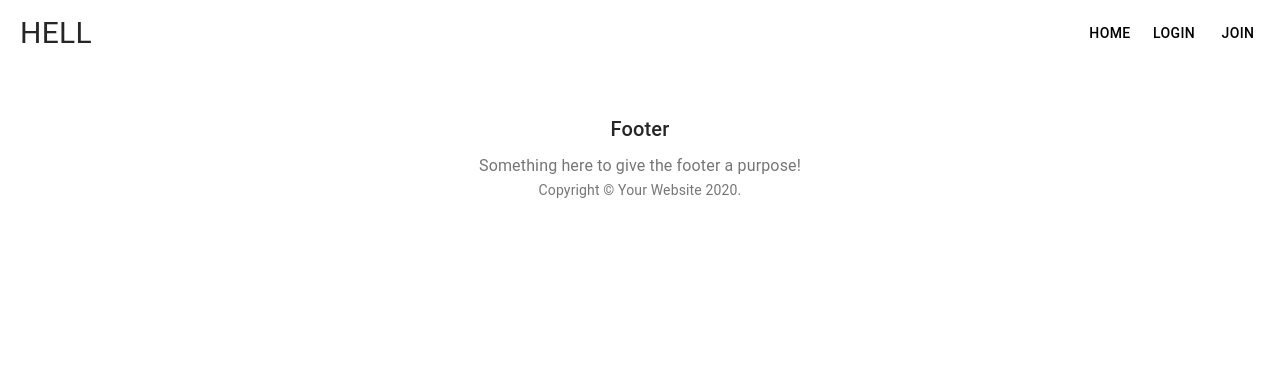
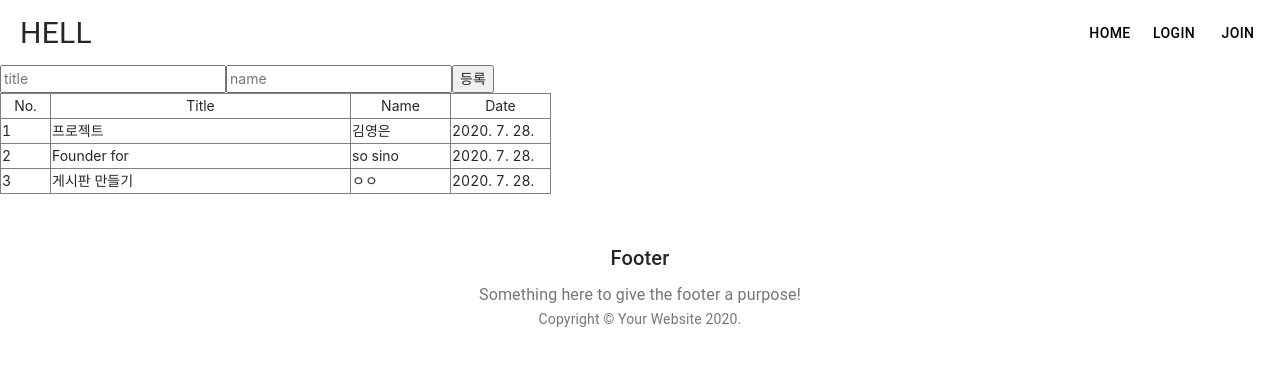
Before and after one commit to bitfrontr46/bitauction, a React (Create React App) app in the folder frontend/: page /board in a window 1280 px wide. Shown: the top 366 px of the page. Built offline with nearby package versions, Linux system fonts and the light colour scheme.

Commit message:
리뷰 페이지 구현

```diff
--- /dev/null
+++ b/frontend/src/pages/Board/Board.js
@@ -0,0 +1,159 @@
+
+import React, { Component } from 'react';
+
+//db 사용하지 않고 게시판 만들기
+
+
+class Board extends Component {
+
+    //더미데이터
+    state ={
+        maxNo: 3,
+        boards : [
+            { //json 형식
+                brdno: 1,
+                brdwriter: '김영은',
+                brdtitle: '프로젝트',
+                brddate: new Date()
+            },
+            {
+                brdno:2,
+                brdwriter: 'so sino',
+                brdtitle: 'Founder for',
+                brddate: new Date()
+            },
+            {
+                brdno:3,
+                brdwriter: 'ㅇㅇ',
+                brdtitle: '게시판 만들기',
+                brddate: new Date()
+
+            }
+
+        ]
+    }
+
+    handleSavaData = (data)=>{ //함수 실행안됨
+       // console.log("handleSaveData");
+        this.setState({
+            maxNo: this.state.maxNo+1,
+            boards: this.state.boards.concat({brdno: this.state.maxNo, brddate: new Date(), ...data})
+        }) //저장시 글 번호(brdno)와 작성일자(brddate)을 생성한다.
+    }
+
+    //concat
+
+    render() {
+        const {boards} = this.state; //const boards = this.state.boards(state에 있는 데이터를 boards에 저장)
+        // const list = boards.map(function(row){
+        //     console.log("list");
+        //     return row.brdno + row.brdwriter;
+        // });
+
+        return (
+          <div>
+            {/* {list} */}
+            {/* 파라미터로 handleSAveData()함수를 onSaveData()라는 이름으로 넘겨줌 */}
+             <BoardForm onSaveData={this.handleSavaData}/>
+            <table border="1">
+              <tbody>
+                <tr align="center">
+                    <td width="50">No.</td>
+                    <td width="300">Title</td>
+                    <td width="100">Name</td>
+                    <td width="100">Date</td>
+                </tr>
+                {
+                   boards.map(function(row){
+                       return (<BoardItem key={row.brdno} row={row}/>)
+                   })
+                    //row라는 변수로 boards의 행(row)을 하나씩 지정해서 넘겨줌
+                    //boarditem 컴포넌트에서 이 row를 this.props로 받아서 사용함
+                }
+
+              </tbody>
+            </table>
+          </div>
+        );
+    }
+}
+
+
+class BoardItem extends Component {
+    render() {
+        return (
+            <tr>
+                <td>{this.props.row.brdno}</td>
+                <td>{this.props.row.brdtitle}</td>
+                <td>{this.props.row.brdwriter}</td>
+                <td>{this.props.row.brddate.toLocaleDateString('ko-KR')}</td>
+            </tr>
+        );
+    }
+    //컴포넌트 자신이 사용하는 것 -> state, 부모로부터 받은 것은 props
+}
+
+
+
+
+class BoardForm extends Component {
+
+    state = {}
+
+    handleChange = (e)=>{ //값을 입력할 때마다 입력값을 받아서 저장
+
+        this.setState({
+            [e.target.name]: e.target.value
+        })
+    }
+
+    handleSubmit = (e)=>{ //사용자가 값을 입력하고 저장할 때 발생
+        console.log("handleSubmit");
+        this.props.onSaveData(this.state);//onSaveData 함수를 호출하여 데이터 저장
+        this.setState({});
+
+    }
+
+
+    render() {
+        return (
+            <div>
+                <input placeholder="title" name="brdtitle" onChange={this.handleChange}/>
+                <input placeholder="name" name="brdwriter" onChange={this.handleChange}/>
+                <button onClick={this.handleSubmit}>등록</button>
+             </div>
+        );
+    }
+}
+
+
+
+export default Board;
+
+
+
+/*
+
+다하면 클래스형 -> 함수형으로 바꾸기!
+
+-컴포넌트 내의 변수나 함수(이벤트 핸들러)를 참조할 때는 this 붙이기!
+
+1. 주어진 배열의 내용을 출력하는 글 리스트 작성
+2. 테이블(table)태그로 게시판 리스트처럼 출력함
+3. 값을 입력받아서 저장하는 글 쓰기 기능 구현
+-html 컨트롤과 이벤트가 react와 연동되는 법을 알아야 함
+
+
+*등록버튼을 누르면 글이 추가되지 않고 새로고침됨
+e.preventDefault 없애면 글이 추가되는 동시에 사라짐
+
+-> <form onSubmit={this.handleSubmit}></form>
+을 삭제하고 <button onClick={this.handleSubmit} 추가
+
+form이 submit 되면서 페이지가 리로드됨
+
+
+
+
+
+*/
--- a/frontend/src/pages/review/Review.js
+++ b/frontend/src/pages/review/Review.js
@@ -6,6 +6,21 @@ import Rating from '@material-ui/lab/Rating';
 import {makeStyles} from '@material-ui/core/styles';
 import TextareaAutosize from '@material-ui/core/TextareaAutosize';
 import Button from '@material-ui/core/Button';
+import Box from '@material-ui/core/Box';
+
+
+const labels ={
+  0.5: '별로예요',
+  1: '별로예요',
+  1.5: '별로예요',
+  2: '그저그래요',
+  2.5: '그저그래요',
+  3: '괜찮아요',
+  3.5: '괜찮아요',
+  4: '좋아요',
+  4.5: '좋아요',
+  5: '최고예요',
+}
 
 const useStyles = makeStyles((theme)=>({ //css
   //theme
@@ -19,18 +34,19 @@ const useStyles = makeStyles((theme)=>({ //css
             marginTop: theme.spacing(1),
           },
 
-
-
     }
 }))
 
 //pros로 받아온 데이터(판매자,유저 정보)를 axios로 이용해서 서버로 보내기
 const Review = ({user_id,seller_id,userName}) => { //판매자,구매자(리뷰 작성자) props
 
+    const [value, setValue] = React.useState(2);
+    const [hover, setHover] = React.useState(-1);
+
     const[text, setText] = useState('');
     const[rating, setRating] = useState('');
 
-    //테스트(props 안 받았을 때)
+    // 테스트(props 안 받았을 때)
     // const user_id = '123123123';
     // const seller_id = '12314345';
     // const userName = '김동제'
@@ -43,7 +59,11 @@ const Review = ({user_id,seller_id,userName}) => { //판매자,구매자(리뷰
     }
     const ratingChangeHandler = (e) =>{
         setRating(e.currentTarget.value)
+        hoverCahngeHandler();
+    }
 
+    const hoverCahngeHandler = (e,newValue) =>{
+           setValue(newValue);
     }
 
 
@@ -58,6 +78,7 @@ const Review = ({user_id,seller_id,userName}) => { //판매자,구매자(리뷰
             user_id: user_id,//props
             seller_id: seller_id,//props
             userName: userName,//props
+            //username 없앰
 
         })
         .then(function(response){
@@ -101,9 +122,16 @@ const Review = ({user_id,seller_id,userName}) => { //판매자,구매자(리뷰
           size="large"
           align="center"
           onChange={ratingChangeHandler}
+          // onChange={(event,newValue)=>{
+          //   setValue(newValue);
+          // }}
+          onChangeActive={(event, newHover)=>{
+            setHover(newHover);
+          }}
         />
+        {value !== null && <Box ml={2}>{labels[hover !== -1 ? hover: value]}</Box>}
        </div>
-        선택하세요
+
         <br/>
         <br/>
 
@@ -120,6 +148,8 @@ const Review = ({user_id,seller_id,userName}) => { //판매자,구매자(리뷰
         />
         <br/>
         <br/>
+
+
 
         <div>
         <Button
--- a/frontend/src/routes/GeneralRoutes.js
+++ b/frontend/src/routes/GeneralRoutes.js
@@ -14,8 +14,10 @@ import MyPage from "../pages/MyPage";
 import UploadPage from "../pages/UploadPage/UploadPage";
 import Landing from "../pages/Landing/Landing";
 import DetailPage from '../pages/Detail/DetailPage';
-import Payment from '../components/utils/Payment'
-import Review from '../pages/review/Review'
+import Payment from '../components/utils/Payment';
+import Review from '../pages/review/Review';
+import Board from '../pages/Board/Board';
+
 function GeneralRoutes() {
   const dispatch = useDispatch();
 
@@ -67,7 +69,7 @@ function GeneralRoutes() {
           <Route path="/landing" component={Landing}/>
           <Route path="/payment" component={Payment}/>
           <Route path="/review" component={Review}/>
-
+          <Route path="/board" component={Board}/>
 
         </Switch>
         <Footer />
```
